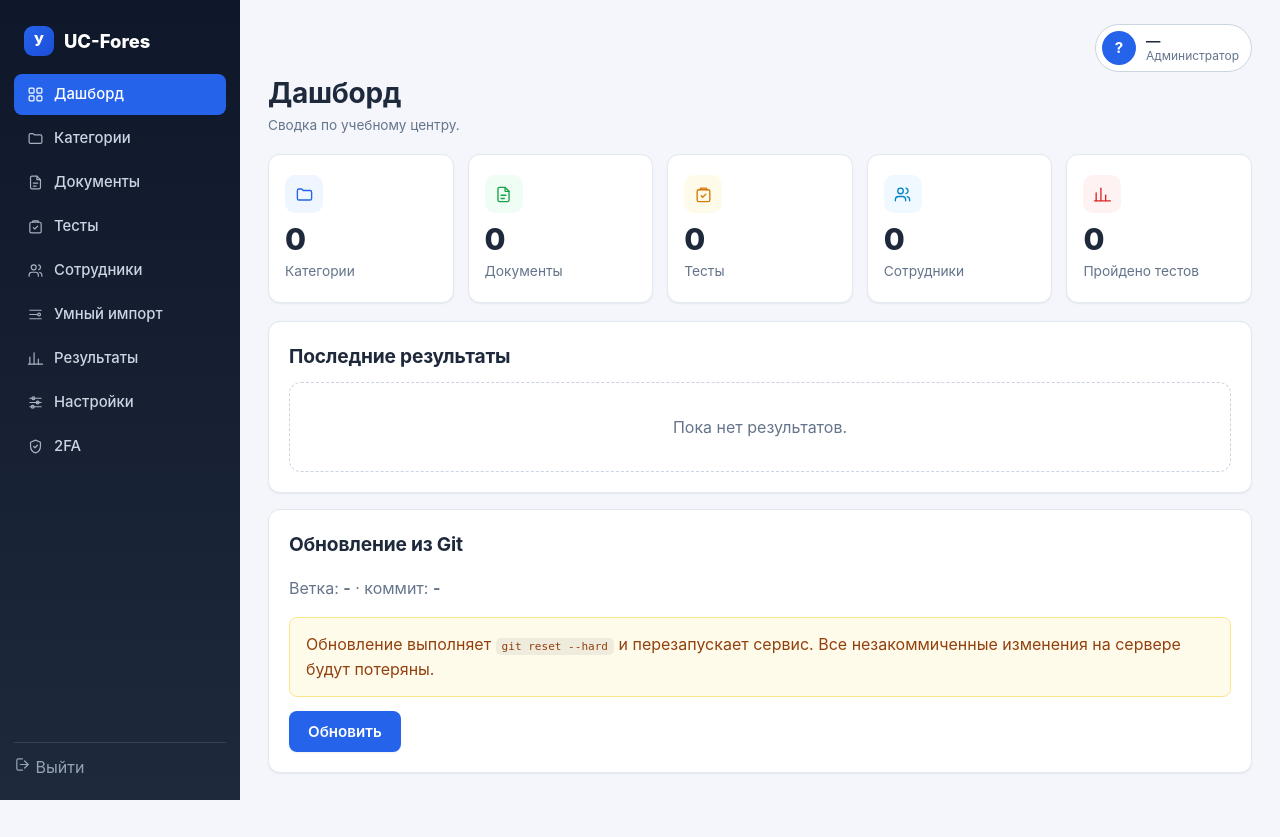
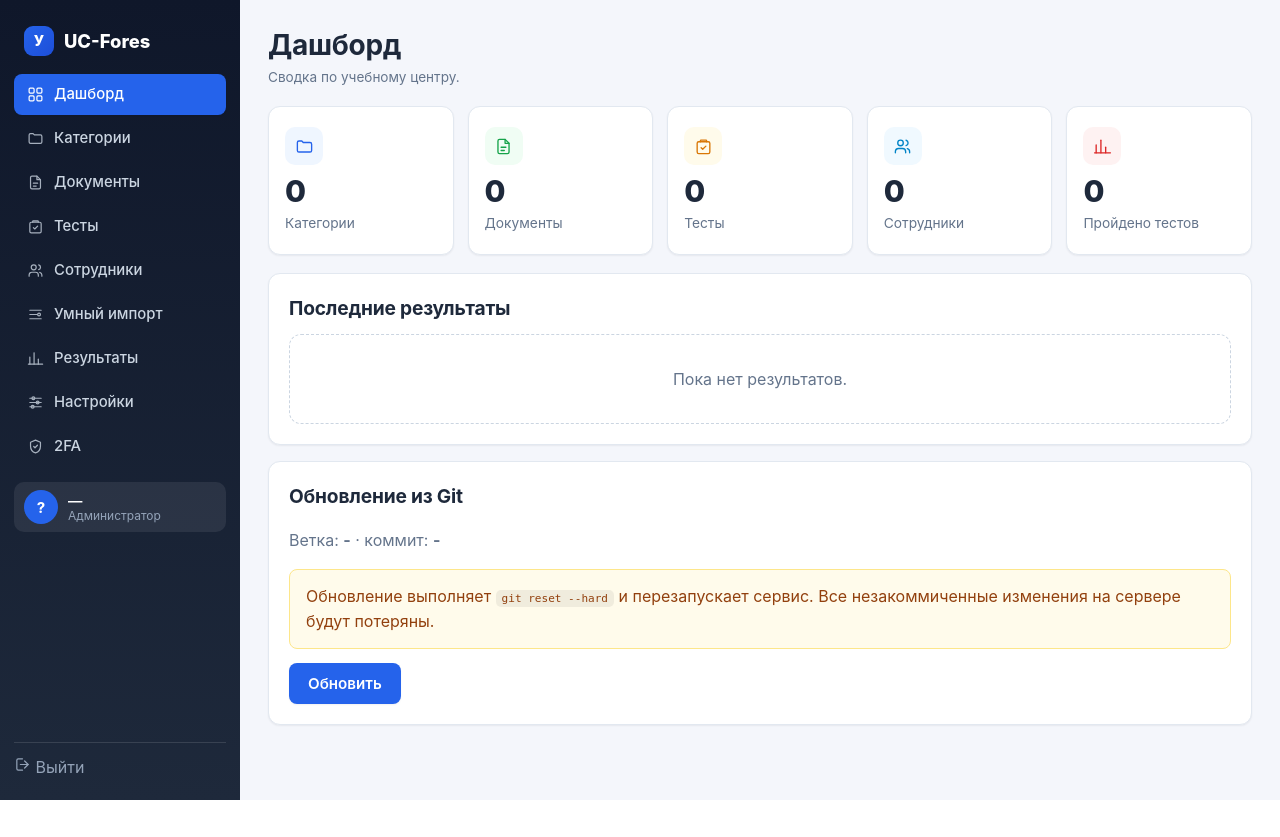
Before and after one commit to bi333on/uc_fores, a Flask app: page /admin/dashboard/ in a window 1280 px wide. After the commit the page ends 800 px from the top, so only its background shows below. Run offline with Flask 3, Linux system fonts and the light colour scheme; a user stored in the database is signed in.

Commit message:
Бейдж пользователя перенесён в сайдбар под пункт 2FA

```diff
--- a/static/css/style.css
+++ b/static/css/style.css
@@ -763,14 +763,23 @@ button:disabled { opacity: .5; cursor: not-allowed; }
   background: #fff;
   border-radius: 999px;
 }
+.admin-sidebar-user {
+  display: flex;
+  align-items: center;
+  gap: 10px;
+  margin-top: 12px;
+  padding: 8px 10px;
+  border-radius: 10px;
+  background: rgba(255,255,255,.08);
+}
 .admin-user-avatar {
   display: inline-flex; align-items: center; justify-content: center;
   width: 34px; height: 34px; flex-shrink: 0; border-radius: 50%;
   background: var(--primary); color: #fff; font-weight: 700; font-size: .95rem;
 }
-.admin-user-info { display: flex; flex-direction: column; line-height: 1.2; }
-.admin-user-name { color: var(--text); font-weight: 600; font-size: .9rem; }
-.admin-user-role { color: var(--muted); font-size: .75rem; }
+.admin-user-info { display: flex; flex-direction: column; line-height: 1.2; min-width: 0; }
+.admin-user-name { color: #fff; font-weight: 600; font-size: .9rem; overflow: hidden; text-overflow: ellipsis; white-space: nowrap; }
+.admin-user-role { color: #94a3b8; font-size: .75rem; }
 .admin-burger {
   display: none;
   border: 1px solid var(--border-strong);
--- a/templates/admin/base.html
+++ b/templates/admin/base.html
@@ -94,6 +94,13 @@
       </span> 2FA
     </a>
     {% endif %}
+    <div class="admin-sidebar-user">
+      <span class="admin-user-avatar">{{ (admin_display_name or '?')[:1] }}</span>
+      <span class="admin-user-info">
+        <span class="admin-user-name">{{ admin_display_name or '—' }}</span>
+        <span class="admin-user-role">{{ 'Администратор' if admin_role == 'admin' else 'Редактор' }}</span>
+      </span>
+    </div>
   </nav>
   <div class="admin-sidebar-foot">
     <a href="{{ url_for('admin_logout') }}">
@@ -109,13 +116,6 @@
 <main class="admin-main" id="content">
   <header class="admin-header">
     <button class="admin-burger" id="admin-burger" type="button" aria-label="Меню">☰</button>
-    <div class="admin-header-user">
-      <span class="admin-user-avatar">{{ (admin_display_name or '?')[:1] }}</span>
-      <span class="admin-user-info">
-        <span class="admin-user-name">{{ admin_display_name or '—' }}</span>
-        <span class="admin-user-role">{{ 'Администратор' if admin_role == 'admin' else 'Редактор' }}</span>
-      </span>
-    </div>
   </header>
 
   {% with messages = get_flashed_messages(with_categories=true) %}
```
